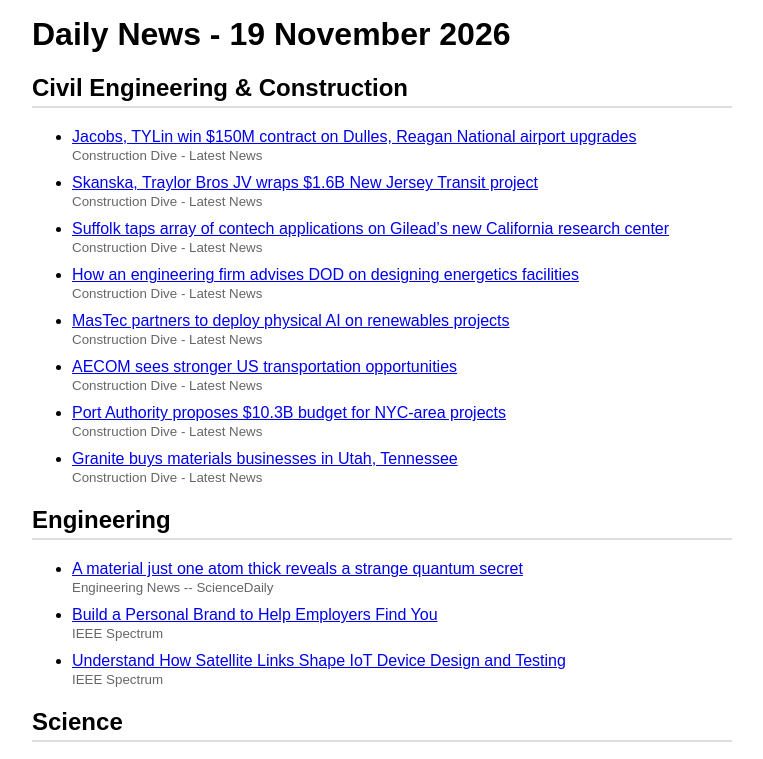
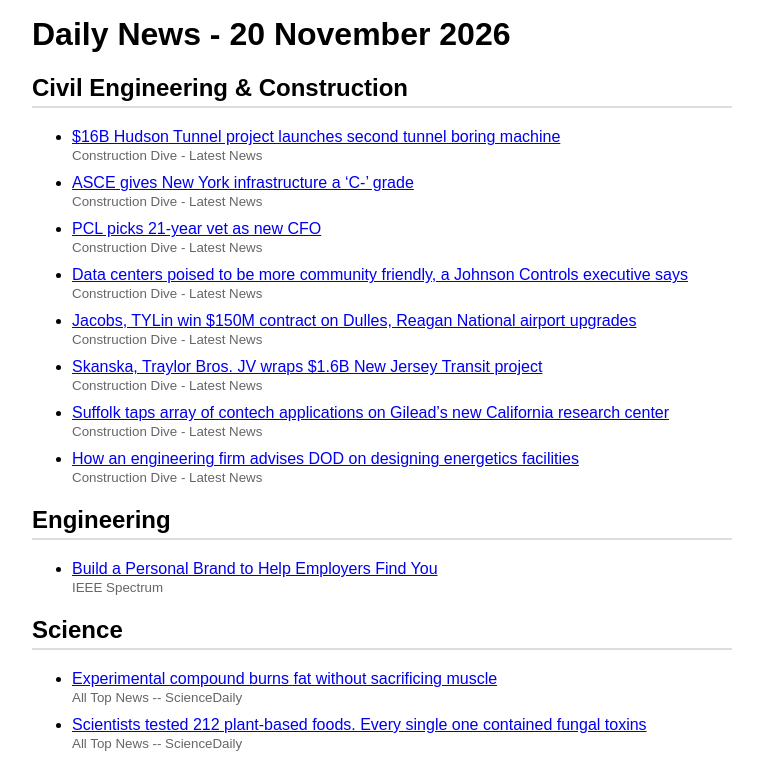
Before and after one commit to abdiwalihassanyusuf/daily-news, a plain HTML site: page index.html in a window 1280 px wide. Shown: the top 759 px of the page, without its empty margins (258-1021 px from the left). Drawn offline with Linux system fonts and the light colour scheme.

Commit message:
Daily news

```diff
--- a/index.html
+++ b/index.html
@@ -1,23 +1,22 @@
 <html><head><meta charset='utf-8'>
 <meta name='viewport' content='width=device-width, initial-scale=1'>
 <style>body{font-family:sans-serif;max-width:700px;margin:auto;padding:16px}h2{border-bottom:2px solid #ddd;padding-bottom:4px}li{margin:10px 0}small{color:#666}</style></head><body>
-<h1>Daily News - 19 November 2026</h1>
+<h1>Daily News - 20 November 2026</h1>
 <h2>Civil Engineering &amp; Construction</h2><ul>
+<li><a href='https://www.constructiondive.com/news/hudson-tunnel-project-second-tunnel-boring-machine/875255/'>$16B Hudson Tunnel project launches second tunnel boring machine</a><br><small>Construction Dive - Latest News</small></li>
+<li><a href='https://www.constructiondive.com/news/asce-new-york-infrastructure-grade-rail-transit-construction/875231/'>ASCE gives New York infrastructure a ‘C-’ grade</a><br><small>Construction Dive - Latest News</small></li>
+<li><a href='https://www.constructiondive.com/news/pcl-picks-new-cfo-chief-financial-officer/875193/'>PCL picks 21-year vet as new CFO</a><br><small>Construction Dive - Latest News</small></li>
+<li><a href='https://www.constructiondive.com/news/data-centers-poised-to-be-more-community-friendly-a-johnson-controls-execu/875164/'>Data centers poised to be more community friendly, a Johnson Controls executive says</a><br><small>Construction Dive - Latest News</small></li>
 <li><a href='https://www.constructiondive.com/news/jacobs-tylin-win-contract-dulles-reagan-national-airport-upgrade/875129/'>Jacobs, TYLin win $150M contract on Dulles, Reagan National airport upgrades</a><br><small>Construction Dive - Latest News</small></li>
-<li><a href='https://www.constructiondive.com/news/skanska-traylor-bros-new-jersey-rail-bridge/875098/'>Skanska, Traylor Bros JV wraps $1.6B New Jersey Transit project</a><br><small>Construction Dive - Latest News</small></li>
+<li><a href='https://www.constructiondive.com/news/skanska-traylor-bros-new-jersey-rail-bridge/875098/'>Skanska, Traylor Bros. JV wraps $1.6B New Jersey Transit project</a><br><small>Construction Dive - Latest News</small></li>
 <li><a href='https://www.constructiondive.com/news/suffolk-gilead-lab-contech-california-construction/875068/'>Suffolk taps array of contech applications on Gilead’s new California research center</a><br><small>Construction Dive - Latest News</small></li>
 <li><a href='https://www.constructiondive.com/news/burns-mcdonnell-engineering-energetics-ammunition-plant-missouri/875016/'>How an engineering firm advises DOD on designing energetics facilities</a><br><small>Construction Dive - Latest News</small></li>
-<li><a href='https://www.constructiondive.com/news/mastec-partners-gritt-physical-ai-renewables-projects/875015/'>MasTec partners to deploy physical AI on renewables projects</a><br><small>Construction Dive - Latest News</small></li>
-<li><a href='https://www.constructiondive.com/news/aecom-strong-transportation-opportunities-ahead/874943/'>AECOM sees stronger US transportation opportunities</a><br><small>Construction Dive - Latest News</small></li>
-<li><a href='https://www.constructiondive.com/news/port-authority-proposes-budget-nyc-area-projects/874913/'>Port Authority proposes $10.3B budget for NYC-area projects</a><br><small>Construction Dive - Latest News</small></li>
-<li><a href='https://www.constructiondive.com/news/granite-materials-businesses-utah-tennessee/874816/'>Granite buys materials businesses in Utah, Tennessee</a><br><small>Construction Dive - Latest News</small></li>
 </ul>
 <h2>Engineering</h2><ul>
-<li><a href='https://www.sciencedaily.com/releases/2026/11/261115085554.htm'>A material just one atom thick reveals a strange quantum secret</a><br><small>Engineering News -- ScienceDaily</small></li>
 <li><a href='https://spectrum.ieee.org/personal-branding-for-engineers'>Build a Personal Brand to Help Employers Find You</a><br><small>IEEE Spectrum</small></li>
-<li><a href='https://content.knowledgehub.wiley.com/5g-nr-ntn-design-and-test-challenges-for-satellite-connected-iot/'>Understand How Satellite Links Shape IoT Device Design and Testing</a><br><small>IEEE Spectrum</small></li>
 </ul>
 <h2>Science</h2><ul>
+<li><a href='https://www.sciencedaily.com/releases/2026/11/261118073918.htm'>Experimental compound burns fat without sacrificing muscle</a><br><small>All Top News -- ScienceDaily</small></li>
 <li><a href='https://www.sciencedaily.com/releases/2026/11/261118073749.htm'>Scientists tested 212 plant-based foods. Every single one contained fungal toxins</a><br><small>All Top News -- ScienceDaily</small></li>
 <li><a href='https://www.sciencedaily.com/releases/2026/11/261118065521.htm'>Why do farts smell so bad? The secret is brewing in your gut</a><br><small>All Top News -- ScienceDaily</small></li>
 <li><a href='https://www.sciencedaily.com/releases/2026/11/261118065512.htm'>Something strange is living beneath the skin of deep-sea pigs</a><br><small>All Top News -- ScienceDaily</small></li>
@@ -25,6 +24,5 @@
 <li><a href='https://www.sciencedaily.com/releases/2026/11/261117033928.htm'>This strange creature lived 309 million years ago, long before the dinosaurs</a><br><small>All Top News -- ScienceDaily</small></li>
 <li><a href='https://www.sciencedaily.com/releases/2026/11/261117033923.htm'>Too much exercise could leave your brain stuck in overdrive</a><br><small>All Top News -- ScienceDaily</small></li>
 <li><a href='https://www.sciencedaily.com/releases/2026/11/261117033917.htm'>Bizarre deep-sea fish with a see-through head captured in stunning 4K</a><br><small>All Top News -- ScienceDaily</small></li>
-<li><a href='https://www.sciencedaily.com/releases/2026/11/261117033914.htm'>Stonehenge’s six-ton mystery deepens as scientists narrow their search</a><br><small>All Top News -- ScienceDaily</small></li>
 </ul>
 </body></html>
```
